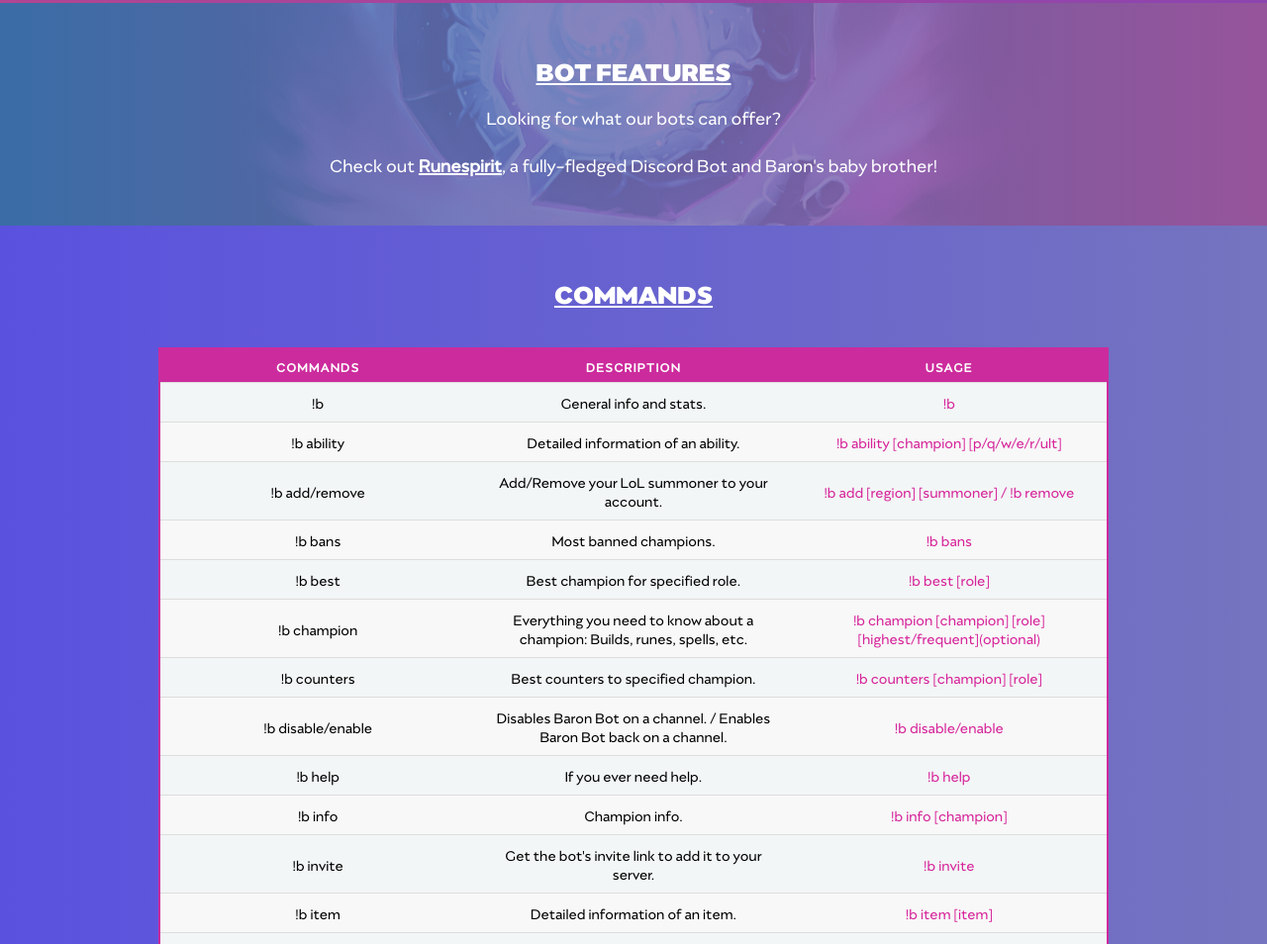
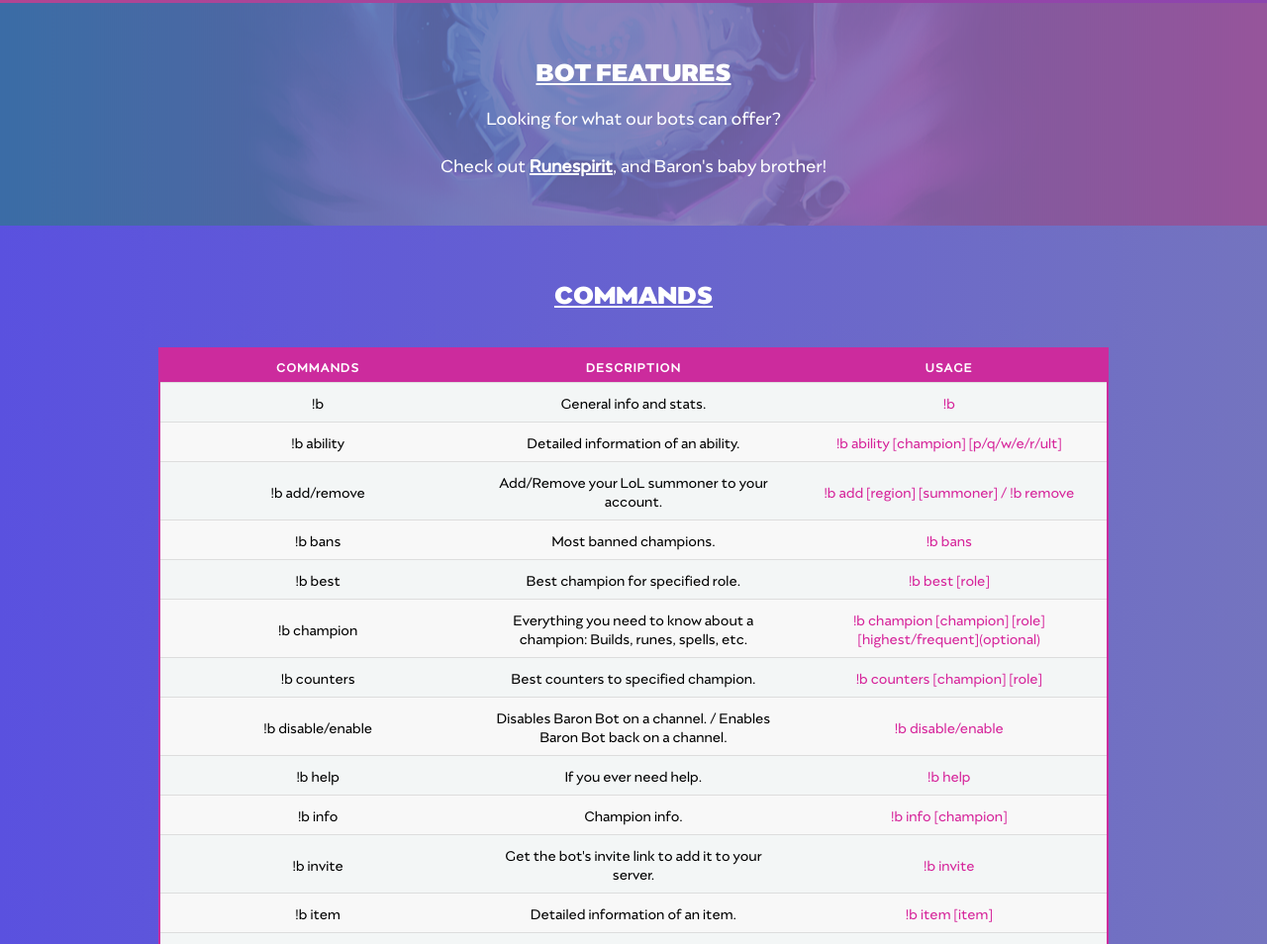
Before and after one commit to SiriDevelopment/SiriDevelopment, a plain HTML site: page index.html in a window 1280 px wide. Shown: the part 998-1952 px from the top of the page at 99% size. Drawn offline with nearby package versions, Linux system fonts and the light colour scheme; no server answers.

Commit message:
Update index.html

```diff
--- a/index.html
+++ b/index.html
@@ -86,7 +86,7 @@
             <p class="aboutTitle">BOT FEATURES</p>
             <p>Looking for what our bots can offer?</p>
             <br>
-            <p style="padding-bottom: 50px;">Check out <a href="https://runespirit.github.io/" target="_blank" style="color: white; text-decoration: underline;"><b>Runespirit</b></a>, a fully-fledged Discord Bot and Baron's baby brother!</p>
+            <p style="padding-bottom: 50px;">Check out <a href="https://runespirit.github.io/" target="_blank" style="color: white; text-decoration: underline;"><b>Runespirit</b></a>, and Baron's baby brother!</p>
         </div>
     </div>
     <div id="commands">
```
